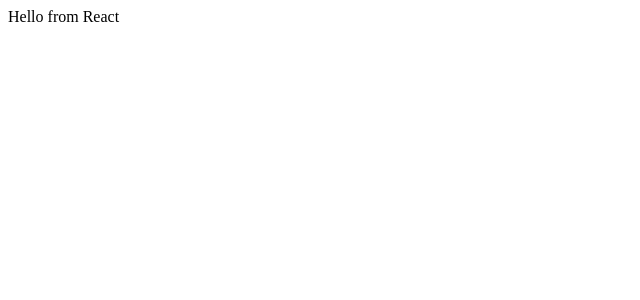
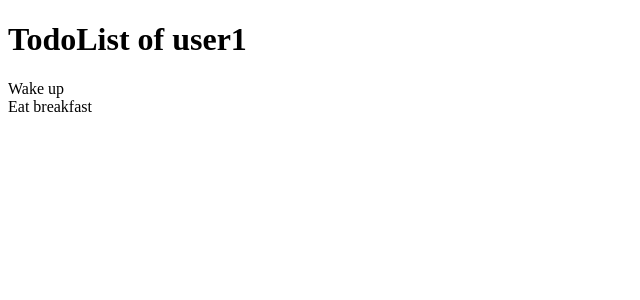
Before and after one commit to rvvergara/todolist-frontend-igaku, a React (Create React App) app: page / in a window 1280 px wide. Shown: the top 300 px of the page, without its empty margins (0-640 px from the left). Built offline with nearby package versions, Linux system fonts and the light colour scheme.

Commit message:
Create initial basic components
- Create TodoList component
- Create Todo component

```diff
--- a/src/components/App.js
+++ b/src/components/App.js
@@ -1,7 +1,16 @@
 import React from 'react';
+import TodoList from './TodoList';
+import users from '../dummy-data/users';
 
 const App = () => (
-  <div>Hello from React</div>
+  <div>
+    <h1>
+TodoList of
+      {' '}
+      {users[0].username}
+    </h1>
+    <TodoList user={users[0]} />
+  </div>
 );
 
 export default App;
--- /dev/null
+++ b/src/components/Todo.js
@@ -0,0 +1,9 @@
+import React from 'react';
+
+const Todo = ({ todo }) => (
+  <div>
+    { todo.description }
+  </div>
+);
+
+export default Todo;
--- /dev/null
+++ b/src/components/TodoList.js
@@ -0,0 +1,12 @@
+import React from 'react';
+import Todo from './Todo';
+import todos from '../dummy-data/todos';
+
+const TodoList = ({ user }) => {
+  const filteredTodos = todos.filter((todo) => todo.owner === user._id);
+  return filteredTodos.map((todo) => (
+    <Todo todo={todo} key={todo._id} />
+  ));
+};
+
+export default TodoList;
```
